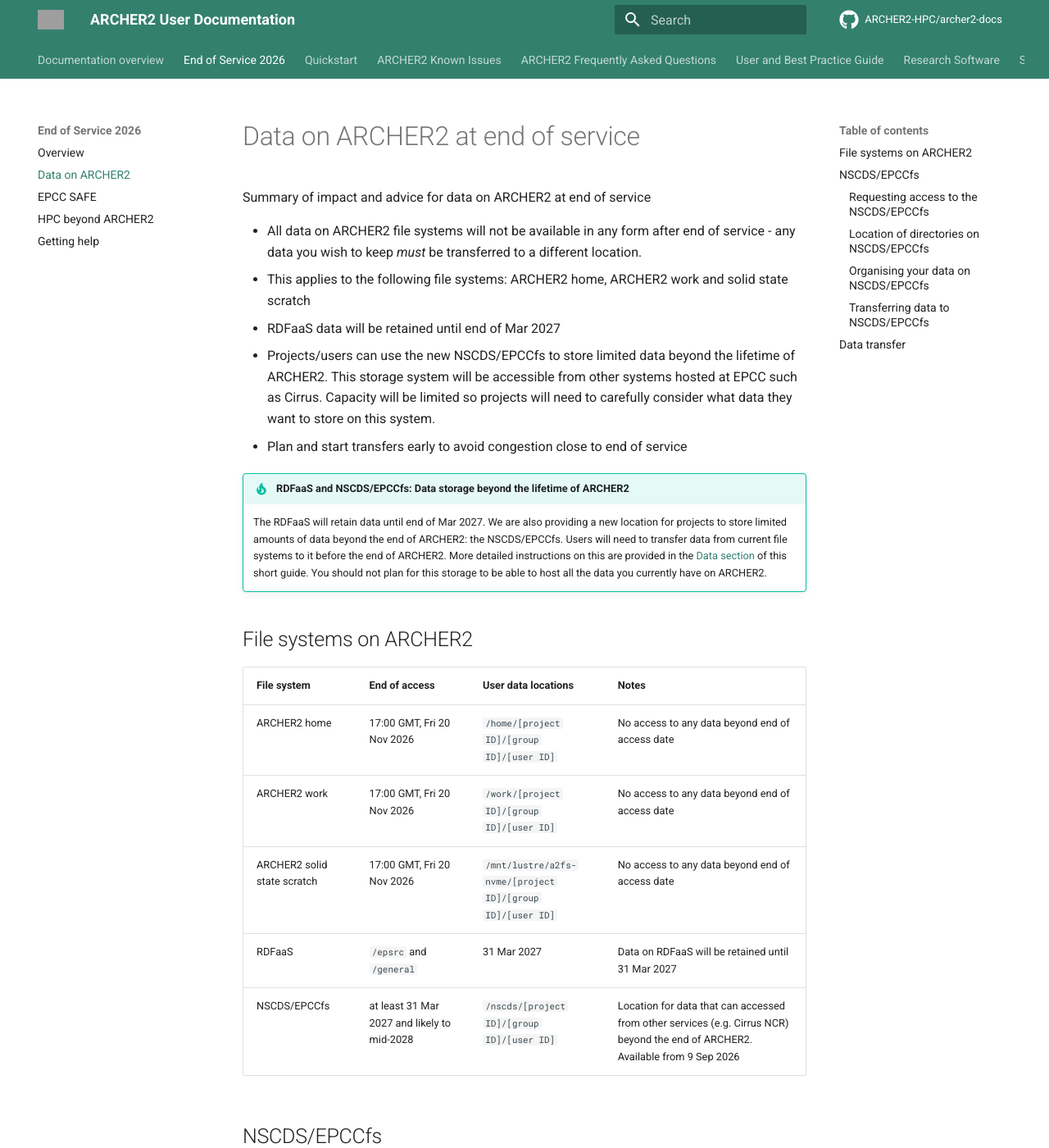
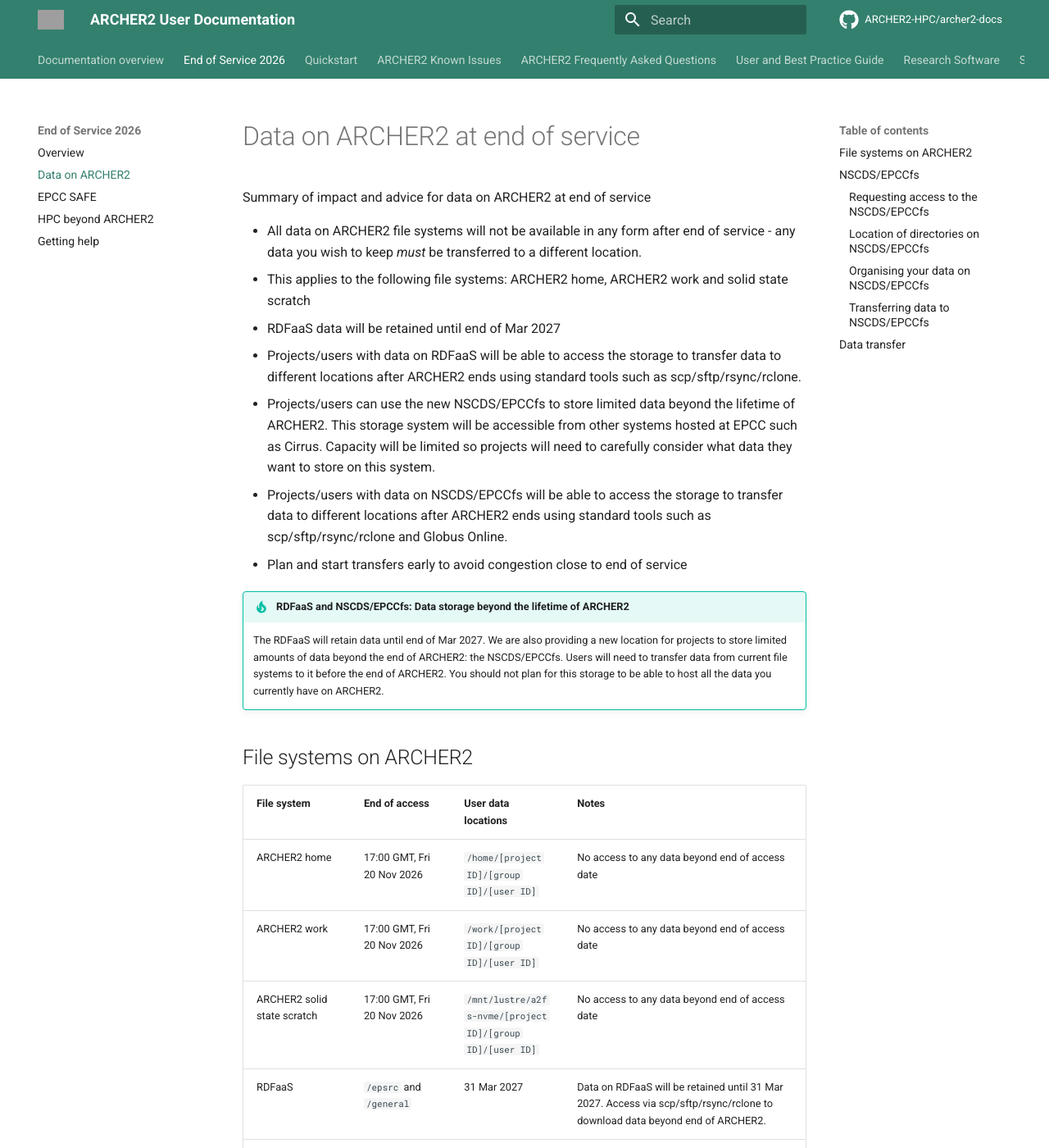
Before and after one commit to ARCHER2-HPC/archer2-docs, an MkDocs documentation site: the page built from docs/end-of-service-2026/data.md, in a window 1280 px wide and 1400 px high. Shown: the whole window at 82% size. Built offline with MkDocs 1.6.1 and Material for MkDocs 9.7.7, drawn with Linux system fonts in a browser that asks for light colours; comment, search, counter and statistics services are not loaded; some of the changed text lies outside the part shown; grey boxes are pictures that could not be loaded.

Commit message:
Update data.md

```diff
--- a/docs/end-of-service-2026/data.md
+++ b/docs/end-of-service-2026/data.md
@@ -6,18 +6,22 @@
   any data you wish to keep *must* be transferred to a different location.
   + This applies to the following file systems: ARCHER2 home, ARCHER2 work and solid state scratch
 - RDFaaS data will be retained until end of Mar 2027
+  + Projects/users with data on RDFaaS will be able to access the storage to transfer data to different
+    locations after ARCHER2 ends using standard tools such as scp/sftp/rsync/rclone.
 - Projects/users can use the new NSCDS/EPCCfs to store limited data
   beyond the lifetime of ARCHER2. This storage system will be accessible from other systems hosted at EPCC
   such as Cirrus. Capacity will be limited so projects will need to carefully
   consider what data they want to store on this system.
+  + Projects/users with data on NSCDS/EPCCfs will be able to access the storage to transfer data to different
+    locations after ARCHER2 ends using standard tools such as scp/sftp/rsync/rclone and Globus Online.
 - Plan and start transfers early to avoid congestion close to end of service
 
 !!! tip "RDFaaS and NSCDS/EPCCfs: Data storage beyond the lifetime of ARCHER2"
     The RDFaaS will retain data until end of Mar 2027. We are also providing a new location for
     projects to store limited amounts of data beyond the end of ARCHER2: the NSCDS/EPCCfs.
     Users will need to transfer data from current file systems to it before
-    the end of ARCHER2. More detailed instructions on this are provided in the [Data section](data.md) of this short guide.
-    You should not plan for this storage to be able to host all the data you currently have on ARCHER2.
+    the end of ARCHER2. You should not plan for this storage to be able to host all the data
+    you currently have on ARCHER2.
 
 ## File systems on ARCHER2
 
@@ -26,8 +30,8 @@
 | ARCHER2 home | 17:00 GMT, Fri 20 Nov 2026 | `/home/[project ID]/[group ID]/[user ID]` | No access to any data beyond end of access date |
 | ARCHER2 work | 17:00 GMT, Fri 20 Nov 2026 | `/work/[project ID]/[group ID]/[user ID]` | No access to any data beyond end of access date |
 | ARCHER2 solid state scratch | 17:00 GMT, Fri 20 Nov 2026 | `/mnt/lustre/a2fs-nvme/[project ID]/[group ID]/[user ID]` | No access to any data beyond end of access date |
-| RDFaaS | `/epsrc` and `/general` | 31 Mar 2027 | Data on RDFaaS will be retained until 31 Mar 2027 |
-| NSCDS/EPCCfs | at least 31 Mar 2027 and likely to mid-2028 | `/nscds/[project ID]/[group ID]/[user ID]` | Location for data that can accessed from other services (e.g. Cirrus NCR) beyond the end of ARCHER2. Available from 9 Sep 2026 |
+| RDFaaS | `/epsrc` and `/general` | 31 Mar 2027 | Data on RDFaaS will be retained until 31 Mar 2027. Access via scp/sftp/rsync/rclone to download data beyond end of ARCHER2. |
+| NSCDS/EPCCfs | at least 31 Mar 2027 and likely to mid-2028 | `/nscds/[project ID]/[group ID]/[user ID]` | Location for data that can accessed from other services (e.g. Cirrus NCR) beyond the end of ARCHER2. Also access via scp/sftp/rsync/rclone and Globus Online beyond end of ARCHER2. Available from 9 Sep 2026. |
 
 ## NSCDS/EPCCfs
 
@@ -35,7 +39,8 @@
 limited capacity for projects to store data beyond the lifetime of ARCHER2 on a storage
 platform that will be available on other facilities hosted by
 [EPCC, UK National Supercomputing Centre](https://www.epcc.ed.ac.uk), for example
-the [Cirrus National Compute Resource (NCR)](https://www.cirrus.ac.uk).
+the [Cirrus National Compute Resource (NCR)](https://www.cirrus.ac.uk). Access will also
+be available via scp/sftp/rsync/rclone and Globus Online beyond end of ARCHER2.
 
 !!! important "NSCDS/EPCCfs available from 9 Sep 2026"
     NSCDS/EPCCfs will be available to users from 9 Sep 2026 and will be accessible to ARCHER2
```
